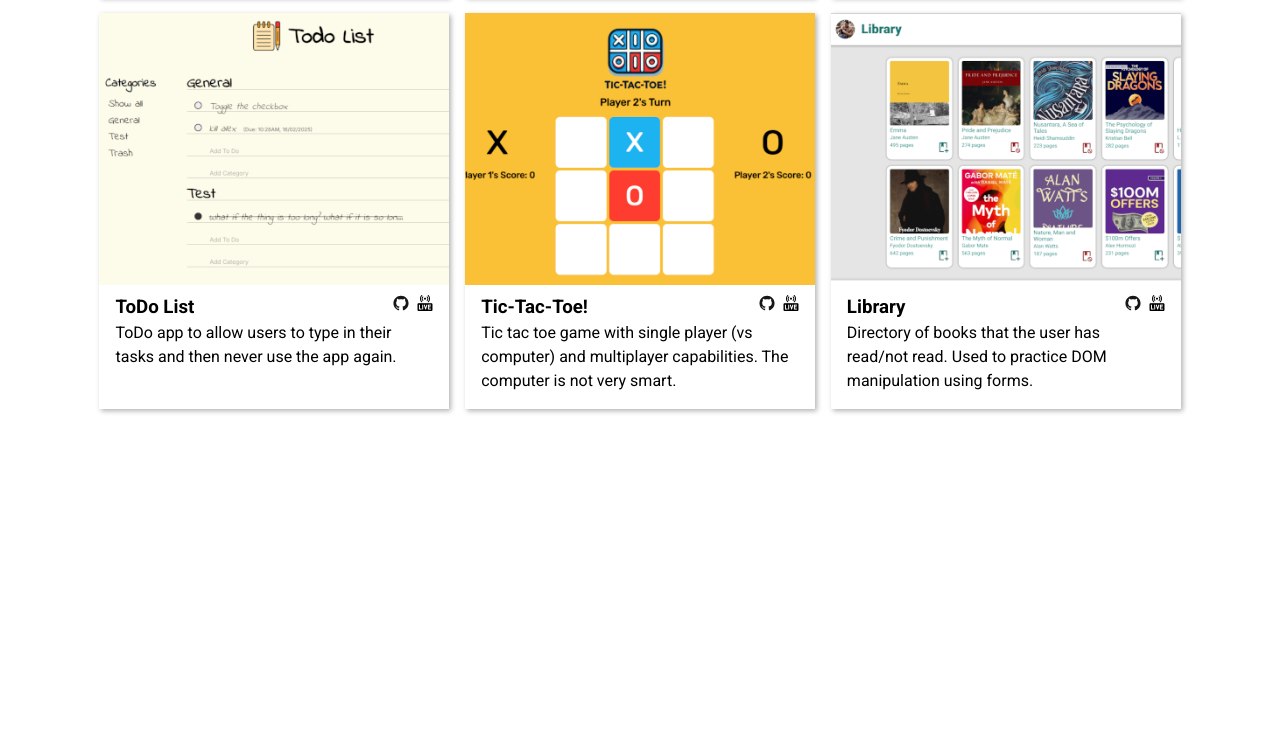
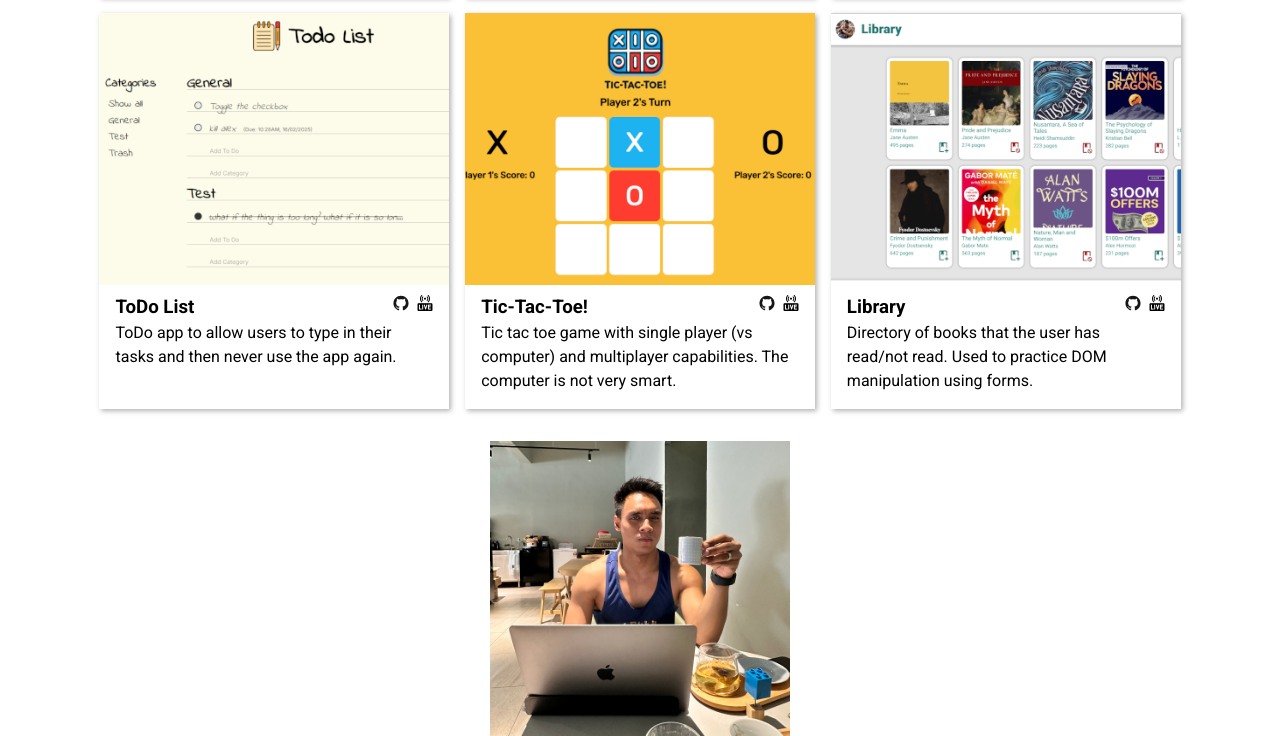
Before and after one commit to harithkhan/odin-homepage, a website built with webpack: page src/template.html in a window 1280 px wide. Shown: the part 866-1602 px from the top of the page. Before the commit the page ends 1307 px from the top, so only its background shows below. Built offline with nearby package versions, Linux system fonts and the light colour scheme; a web font is replaced by a local one.

Commit message:
feat: add responsive footer images

```diff
--- a/src/style.css
+++ b/src/style.css
@@ -189,6 +189,12 @@ body {
     padding: 0 1rem 1rem 1rem;
 }
 
+/* Footer Styling */
+.footer-image {
+    min-width: 6rem;
+    height: auto;
+}
+
 @media (min-width: 768px) {
     .hero-img {
         max-width: 300px;
@@ -210,4 +216,7 @@ body {
         width: 1rem;
         height: 1rem;
     }
+    .footer-image {
+        max-width: 300px;
+    }
 }
--- a/src/template.html
+++ b/src/template.html
@@ -223,6 +223,21 @@
                 </div>
             </section>
         </main>
-        <footer></footer>
+        <footer>
+            <div class="footer-text-content">
+
+            </div>
+            <picture class="footer-image">
+                <source
+                    media="(max-width: 767px)"
+                    srcset="./assets/img/contact-me-portrait.jpg"
+                />
+                <source
+                    media="(min-width: 768px)"
+                    srcset="./assets/img/contact-me-square.jpg"
+                />
+                <img alt="" src="./assets/img/contact-me-portrait.JPG">
+            </picture>
+        </footer>
     </body>
 </html>
```
Also changed, not shown: src/assets/img/contact-me-portrait.JPG (added), src/assets/img/contact-me-square.JPG (added), 1 other file.
